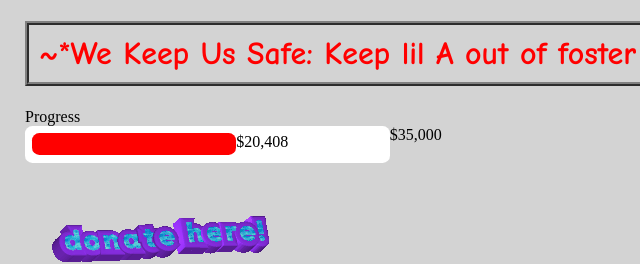
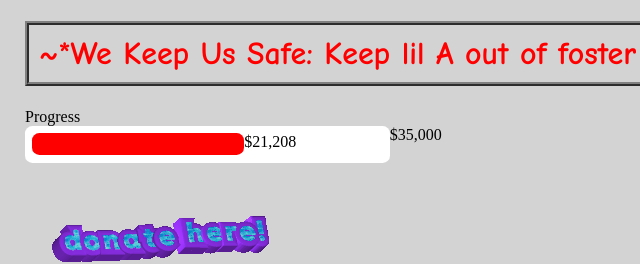
Before and after one commit to pgarrison/legal-fundraiser, a plain HTML site: page index.html in a window 1280 px wide. Shown: the top 264 px of the page, 165-805 px from the left. Drawn offline with Linux system fonts and the light colour scheme; no server answers; a script that the page names is missing.

Commit message:
Update amount

```diff
--- a/index.html
+++ b/index.html
@@ -36,7 +36,7 @@
         #bar-inner {
             background-color: red;
             border-radius: 1ex;
-            width: 204px;
+            width: 212px;
         }
         .reward {
             margin-bottom: 5px;
@@ -146,7 +146,7 @@
         <div style="display: flex; flex-direction: row">
             <div id=bar-outer class=bar-part>
                 <div style="display: flex; flex-direction: row">
-                    <div id=bar-inner class=bar-part></div><div class=bar-part>$20,408</div>
+                    <div id=bar-inner class=bar-part></div><div class=bar-part>$21,208</div>
                 </div>
             </div>$35,000
         </div>
```
